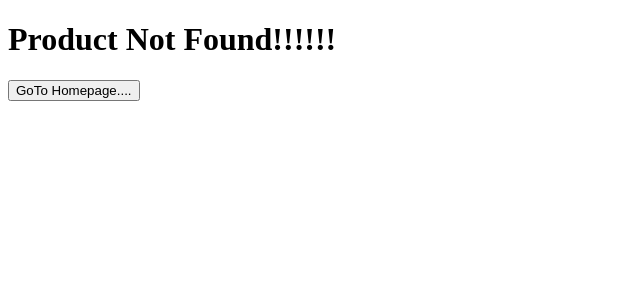
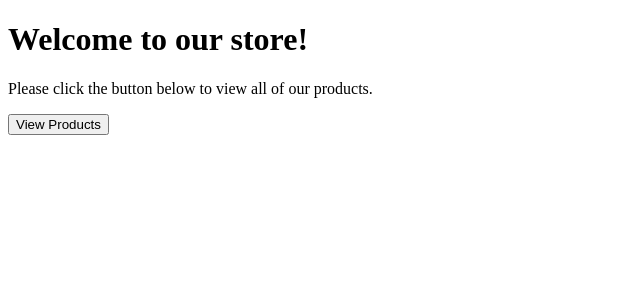
Before and after one commit to Knowledge-Streams-KS/react-e-commerce-CodeNinjaWeb, a React (Vite) app: page / in a window 1280 px wide. Before the commit this address had no page. Shown: the top 300 px of the page, without its empty margins (0-640 px from the left). Built offline with nearby package versions, Linux system fonts and the light colour scheme.

Commit message:
homepage is created and routed.

```diff
--- a/src/App.jsx
+++ b/src/App.jsx
@@ -2,15 +2,17 @@ import { Route, Routes } from "react-router-dom"
 import ProductList from "./Components/Products"
 import ErrorPage from "./Pages/ErrorPage"
 import ProductDetails from "./Pages/ProductDetails"
+import Homepage from "./Pages/homepage"
 
 function App() {
 
   return(
     <>
       <Routes>
+        <Route path="/" element= {<Homepage/>}></Route>
         <Route path="/Categories/:categoryname?" element= {<ProductList/>}></Route>
+        <Route path="/productdetails/:id" element={<ProductDetails/>}></Route>
         <Route path="*" element={<ErrorPage/>}></Route>
-        <Route path="/productdetails/:id" element={<ProductDetails/>}></Route>
       </Routes>
     </>
   )
--- /dev/null
+++ b/src/Pages/homepage.jsx
@@ -0,0 +1,18 @@
+import { useNavigate } from "react-router-dom";
+
+const homepage = () => {
+    const navigate = useNavigate();
+
+    const allproducts = () => {
+        navigate("/Categories/:categoryname?")
+    }
+
+    return(
+        <div>
+            <h1>Welcome to our store!</h1>
+            <p>Please click the button below to view all of our products.</p>
+            <button onClick={allproducts}>View Products</button>
+        </div>
+    )
+}
+export default homepage;
```
